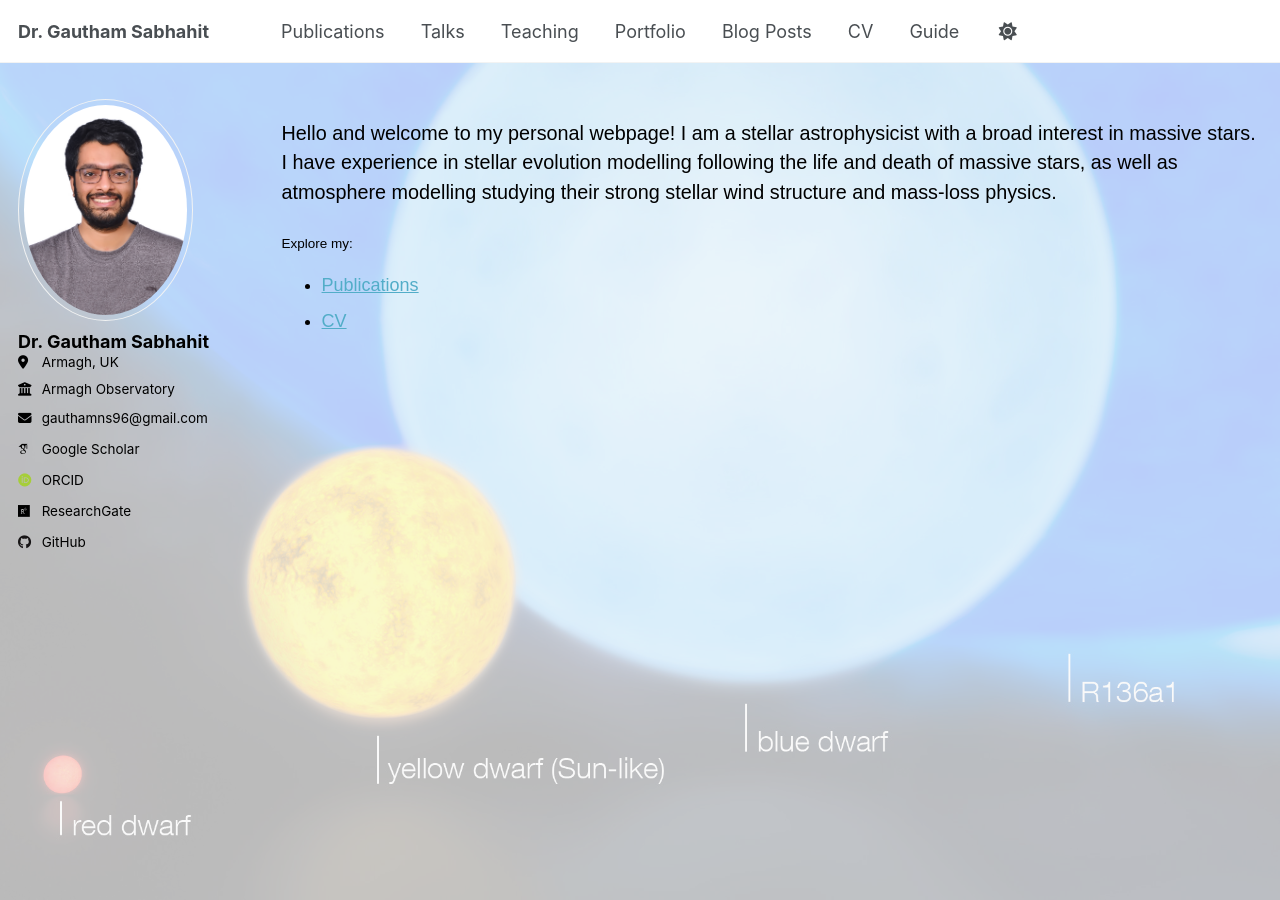
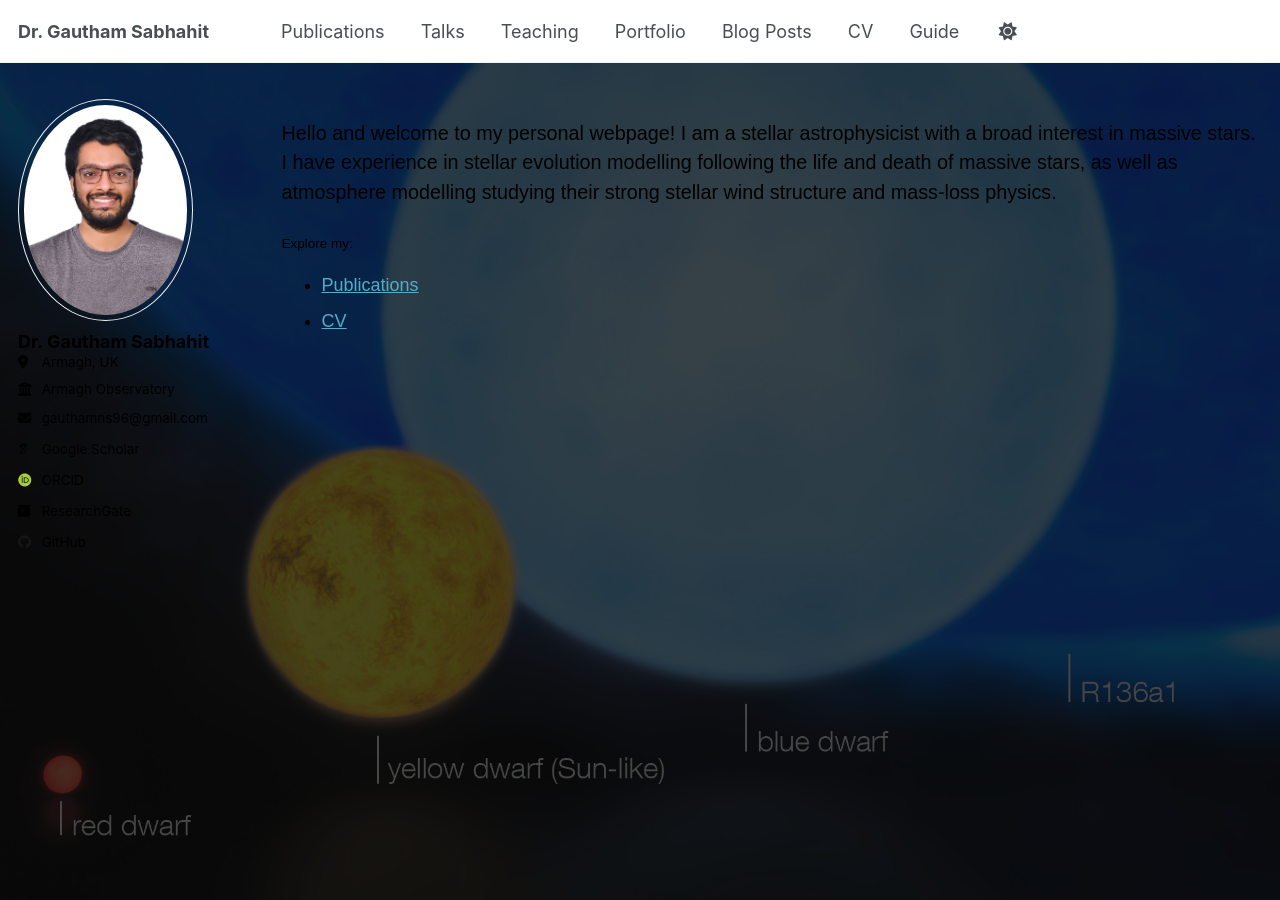
Before and after one commit to Mdot-com/mdot.com, a Jekyll site: the page built from index.md, in a window 1280 px wide and 900 px high. Built offline with Jekyll 4.4.1, drawn with Linux system fonts in a browser that asks for light colours; some web fonts are replaced.

Commit message:
Update style.css

```diff
--- a/assets/css/style.css
+++ b/assets/css/style.css
@@ -15,10 +15,20 @@ body {
     height: 100%;
     z-index: -1; /* Ensure the background stays behind content */
     animation: slide 40s infinite;
-    opacity: 0.3; /* 70% dullness (opacity is the inverse, so 0.3 means 30% visible, 70% dull) */
     background-size: cover; /* Ensure the images cover the entire viewport */
     background-position: center center; /* Center the background images */
     background-repeat: no-repeat; /* Prevent the background from repeating */
+}
+
+.bg-container::before {
+    content: ""; /* Create a pseudo-element for the overlay */
+    position: absolute;
+    top: 0;
+    left: 0;
+    width: 100%;
+    height: 100%;
+    background-color: rgba(0, 0, 0, 0.7); /* 70% opacity black overlay */
+    z-index: 1; /* Make sure overlay stays above the background */
 }
 
 .bg-container img {
@@ -37,7 +47,7 @@ body {
 
 .content {
     position: relative;
-    z-index: 1; /* Ensure content stays on top of the background */
+    z-index: 2; /* Ensure content stays on top of the background */
     padding: 20px;
     color: black; /* Ensure all text appears black */
 }
```
